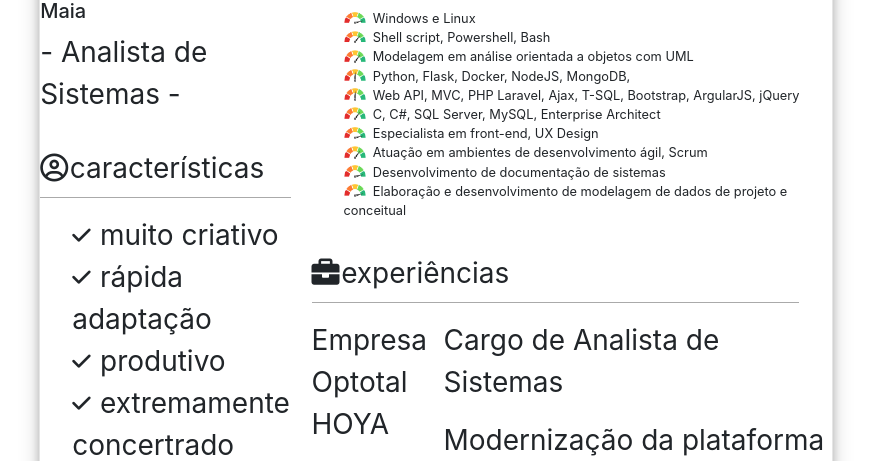
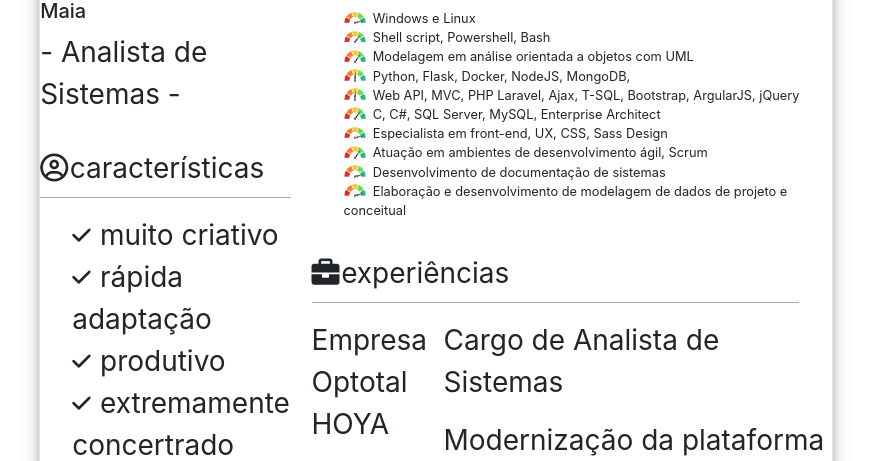
Before and after one commit to mmaiammo/curriculo-py, a Flask app: template app/templates/curriculo/curriculo.html in a window 1280 px wide. Shown: the part 343-804 px from the top of the page, without its empty margins (204-1075 px from the left). Run offline with Flask 2, Linux system fonts and the light colour scheme; the template is opened without the code that fills it, so the values that code supplies are empty; some libraries are stand-ins or nearby versions; some web fonts are replaced.

Commit message:
Update curriculo.html

```diff
--- a/app/templates/curriculo/curriculo.html
+++ b/app/templates/curriculo/curriculo.html
@@ -205,7 +205,7 @@
               class="img-fluid"
               alt="excelente"
             />
-            <i class="fas fa-check fa-xs check"></i>Especialista em front-end, UX
+            <i class="fas fa-check fa-xs check"></i>Especialista em front-end, UX, CSS, Sass
             Design
           </li>
           <li>
```
